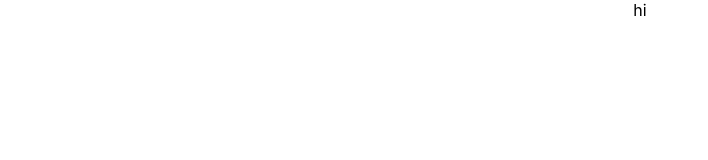
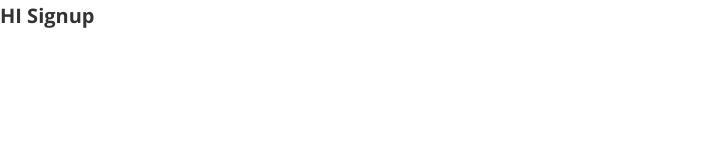
Before and after one commit to nealoverton/grafter-web-app, a React (Create React App) app: page /signup in a window 1280 px wide. Shown: the top 160 px of the page, without its empty margins (0-708 px from the left). Built offline with nearby package versions, Linux system fonts and the light colour scheme.

Commit message:
have added firebase config file. Have added initial app pages

```diff
--- a/package.json
+++ b/package.json
@@ -3,8 +3,11 @@
   "version": "0.1.0",
   "private": true,
   "dependencies": {
+    "firebase": "^9.6.7",
     "react": "^17.0.2",
     "react-dom": "^17.0.2",
+    "react-router": "^6.2.1",
+    "react-router-dom": "^6.2.1",
     "react-scripts": "5.0.0"
   },
   "scripts": {
--- a/public/index.html
+++ b/public/index.html
@@ -5,11 +5,14 @@
     <link rel="icon" href="%PUBLIC_URL%/favicon.ico" />
     <meta name="viewport" content="width=device-width, initial-scale=1" />
     <meta name="theme-color" content="#000000" />
-    <meta
-      name="description"
-      content="Web site created using create-react-app"
+    <meta name="description" content="The site for tradespeople" />
+    <link rel="apple-touch-icon" href="%PUBLIC_URL%/logo192.png" />
+    <link rel="preconnect" href="https://fonts.googleapis.com" />
+    <link rel="preconnect" href="https://fonts.gstatic.com" crossorigin />
+    <link
+      href="https://fonts.googleapis.com/css2?family=Lato:ital,wght@0,400;1,700&family=Open+Sans:wght@300;400;500;600;700&display=swap"
+      rel="stylesheet"
     />
-    <link rel="apple-touch-icon" href="%PUBLIC_URL%/logo192.png" />
     <!--
       manifest.json provides metadata used when your web app is installed on a
       user's mobile device or desktop. See https://developers.google.com/web/fundamentals/web-app-manifest/
@@ -24,7 +27,7 @@
       work correctly both with client-side routing and a non-root public URL.
       Learn how to configure a non-root public URL by running `npm run build`.
     -->
-    <title>React App</title>
+    <title>Grafter</title>
   </head>
   <body>
     <noscript>You need to enable JavaScript to run this app.</noscript>
--- a/src/App.css
+++ /dev/null
@@ -1,38 +0,0 @@
-.App {
-  text-align: center;
-}
-
-.App-logo {
-  height: 40vmin;
-  pointer-events: none;
-}
-
-@media (prefers-reduced-motion: no-preference) {
-  .App-logo {
-    animation: App-logo-spin infinite 20s linear;
-  }
-}
-
-.App-header {
-  background-color: #282c34;
-  min-height: 100vh;
-  display: flex;
-  flex-direction: column;
-  align-items: center;
-  justify-content: center;
-  font-size: calc(10px + 2vmin);
-  color: white;
-}
-
-.App-link {
-  color: #61dafb;
-}
-
-@keyframes App-logo-spin {
-  from {
-    transform: rotate(0deg);
-  }
-  to {
-    transform: rotate(360deg);
-  }
-}
--- a/src/App.js
+++ b/src/App.js
@@ -1,10 +1,17 @@
-import './App.css';
+import { BrowserRouter as Router, Routes, Route } from 'react-router-dom';
+import Home from './pages/Home';
+import Login from './pages/Login';
+import Signup from './pages/Signup';
 
 function App() {
   return (
-    <div className="App">
-      <div>hi</div>
-    </div>
+    <Router>
+      <Routes>
+        <Route path="/" element={<Home />} />
+        <Route path="/login" element={<Login />} />
+        <Route path="/signup" element={<Signup />} />
+      </Routes>
+    </Router>
   );
 }
 
--- a/src/index.css
+++ b/src/index.css
@@ -1,13 +1,41 @@
-body {
-  margin: 0;
-  font-family: -apple-system, BlinkMacSystemFont, 'Segoe UI', 'Roboto', 'Oxygen',
-    'Ubuntu', 'Cantarell', 'Fira Sans', 'Droid Sans', 'Helvetica Neue',
-    sans-serif;
-  -webkit-font-smoothing: antialiased;
-  -moz-osx-font-smoothing: grayscale;
+:root {
+  --color-primary-blue: #485adb;
+  --color-primary-blue-light: #6d7ae2;
+  --color-primary-blue-dark: #212e8f;
+  --color-primary-orange: #db815e;
+  --color-primary-green: #74db32;
+  --color-primary-green-dark: #508f28;
+
+  --color-grey-light-1: #faf9f9;
+  --color-grey-light-2: #f4f2f2;
+  --color-grey-light-3: #f0eeee;
+  --color-grey-light-4: #ccc;
+
+  --color-grey-dark-1: #333;
+  --color-grey-dark-2: #777;
+  --color-grey-dark-3: #999;
 }
 
-code {
-  font-family: source-code-pro, Menlo, Monaco, Consolas, 'Courier New',
-    monospace;
+* {
+  margin: 0;
+  padding: 0;
 }
+
+*,
+*::before,
+*::after {
+  box-sizing: inherit;
+}
+
+html {
+  box-sizing: border-box;
+  font-size: 62.5%;
+}
+
+body {
+  font-family: 'Open sans', 'sans-serif';
+  font-weight: 400;
+  line-height: 1.6;
+  color: var(--color-grey-dark-1);
+  min-height: 100vh;
+}
--- /dev/null
+++ b/src/pages/Home.js
@@ -0,0 +1,9 @@
+const Home = function () {
+  return (
+    <div>
+      <h1>HI</h1>
+    </div>
+  );
+};
+
+export default Home;
--- /dev/null
+++ b/src/pages/Login.js
@@ -0,0 +1,9 @@
+const Login = function () {
+  return (
+    <div>
+      <h1>HI Login</h1>
+    </div>
+  );
+};
+
+export default Login;
--- /dev/null
+++ b/src/pages/Signup.js
@@ -0,0 +1,9 @@
+const Signup = function () {
+  return (
+    <div>
+      <h1>HI Signup</h1>
+    </div>
+  );
+};
+
+export default Signup;
```
Also changed, not shown: src/services/firebase.js (added, +15 -0 lines), 1 other file (tests, documents, lock files or other folders).
